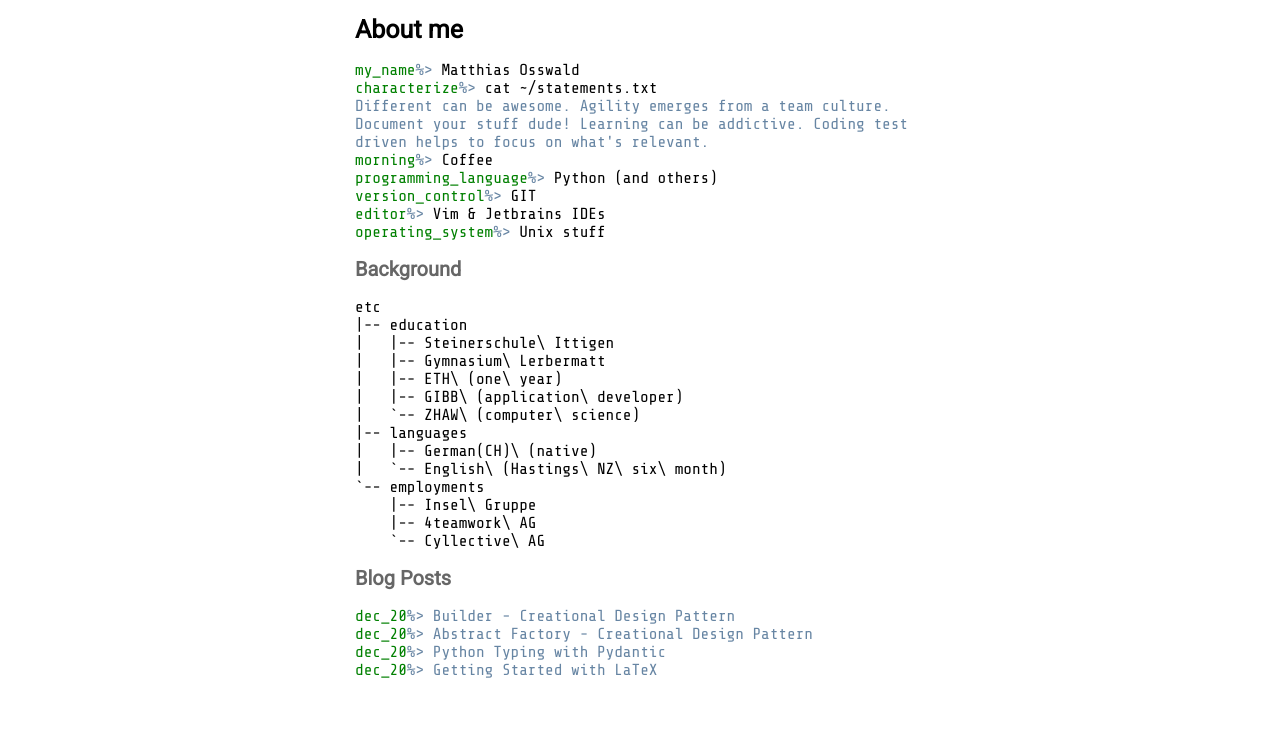
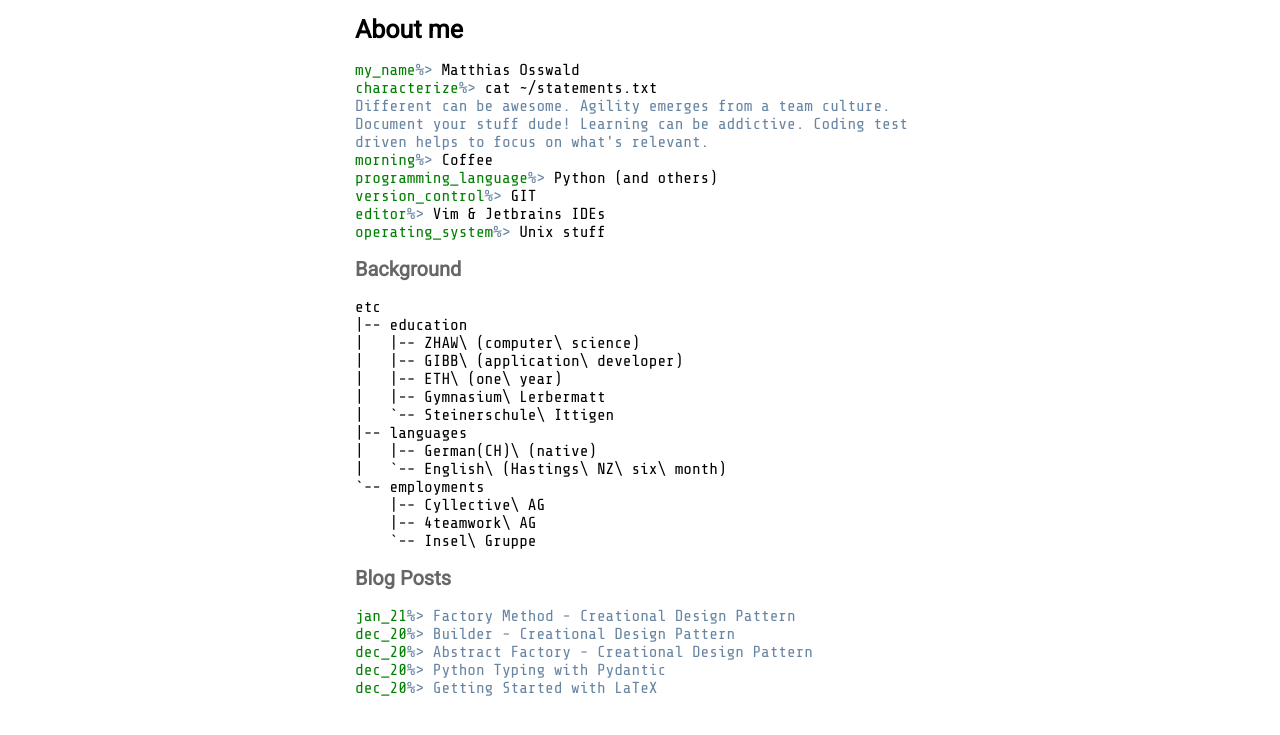
Before and after one commit to busykoala/latex2website, a plain HTML site: page index.html in a window 1280 px wide. Shown: the part 253-988 px from the top of the page. Drawn offline with nearby package versions, Linux system fonts and the light colour scheme.

Commit message:
Add Factory Method pattern and change order of resume.

```diff
--- a/index.html
+++ b/index.html
@@ -72,21 +72,24 @@
       <p class="text-mono">
       etc<br>
       |-- education<br>
-      |&nbsp;&nbsp;&nbsp;|-- Steinerschule\ Ittigen<br>
+      |&nbsp;&nbsp;&nbsp;|-- ZHAW\ (computer\ science)<br>
+      |&nbsp;&nbsp;&nbsp;|-- GIBB\ (application\ developer)<br>
+      |&nbsp;&nbsp;&nbsp;|-- ETH\ (one\ year)<br>
       |&nbsp;&nbsp;&nbsp;|-- Gymnasium\ Lerbermatt<br>
-      |&nbsp;&nbsp;&nbsp;|-- ETH\ (one\ year)<br>
-      |&nbsp;&nbsp;&nbsp;|-- GIBB\ (application\ developer)<br>
-      |&nbsp;&nbsp;&nbsp;`-- ZHAW\ (computer\ science)<br>
+      |&nbsp;&nbsp;&nbsp;`-- Steinerschule\ Ittigen<br>
       |-- languages<br>
       |&nbsp;&nbsp;&nbsp;|-- German(CH)\ (native)<br>
       |&nbsp;&nbsp;&nbsp;`-- English\ (Hastings\ NZ\ six\ month)<br>
       `-- employments<br>
-      &nbsp;&nbsp;&nbsp;&nbsp;|-- Insel\ Gruppe<br>
+      &nbsp;&nbsp;&nbsp;&nbsp;|-- Cyllective\ AG<br>
       &nbsp;&nbsp;&nbsp;&nbsp;|-- 4teamwork\ AG<br>
-      &nbsp;&nbsp;&nbsp;&nbsp;`-- Cyllective\ AG<br>
+      &nbsp;&nbsp;&nbsp;&nbsp;`-- Insel\ Gruppe<br>
       </p>
       <h2>Blog Posts</h2>
       <p class="text-mono">
+
+        <span class="text-color-green">jan_21</span><span class="text-color-blue">%></span>
+        <a href="./out/factory_method.html">Factory Method - Creational Design Pattern</a><br>
 
         <span class="text-color-green">dec_20</span><span class="text-color-blue">%></span>
         <a href="./out/builder.html">Builder - Creational Design Pattern</a><br>
```
Also changed, not shown: 1 other file.
